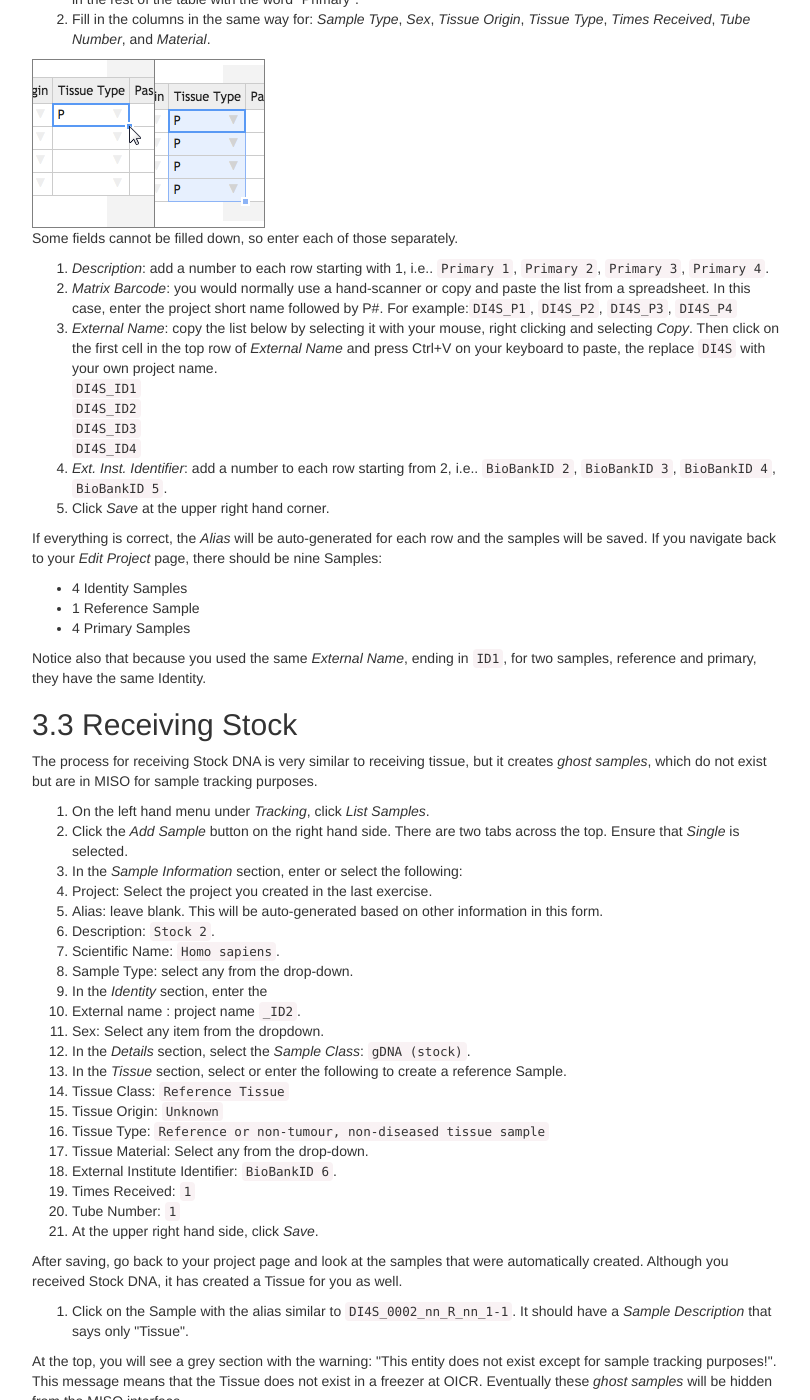
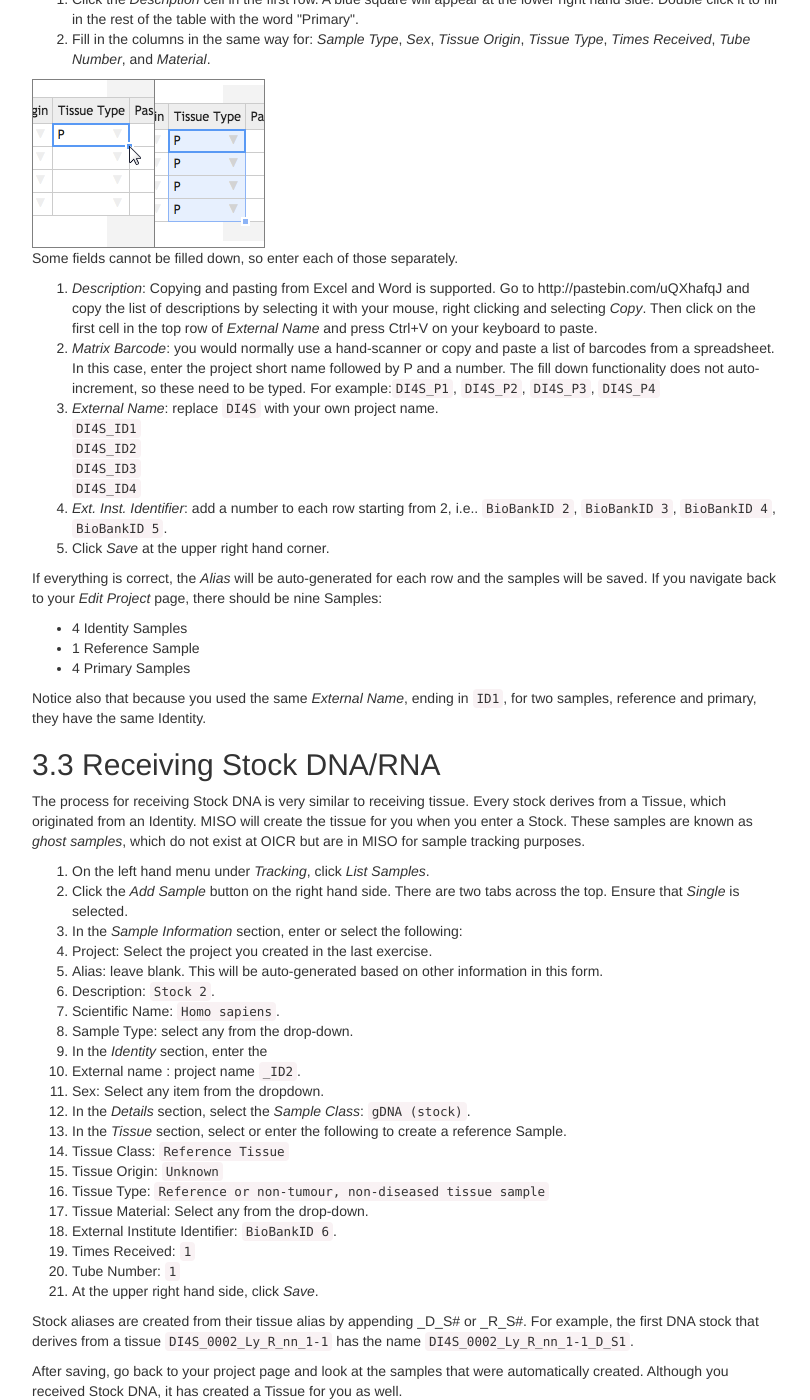
Before and after one commit to miso-lims/walkthroughs, a Jekyll site: the page built from 3-incoming.md, in a window 1280 px wide and 1400 px high, scrolled down 2346 px. Shown: the whole window, without its empty margins (233-1043 px from the left). Built offline with Jekyll 4.4.1, drawn with Linux system fonts in a browser that asks for light colours; some of the changed text lies outside the part shown.

Commit message:
some changes responding to training feedback

```diff
--- a/3-incoming.md
+++ b/3-incoming.md
@@ -49,9 +49,10 @@ across the top. Ensure that _Single_ is selected.
 information in this form.
   1. Description: `Reference 1`.
   1. Scientific Name: `Homo sapiens`.
-  1. Sample Type: select any from the drop-down.
+  1. Sample Type: select `Reference Tissue` from the drop-down.
 1. In the _Identity_ section, enter the
-  1. External name : project short name `_ID1` (_e.g._, `DI4S_ID1`). This is the individual number.
+  1. External name : project short name `_ID1` (_e.g._, `DI4S_ID1`). This is the
+individual number.
   1. Sex: Select any item from the dropdown.
 1. In the _Details_ section, select the _Sample Class_ `Reference Tissue`.
 1. In the _Tissue_ section, select or enter the following to create a reference Sample.
@@ -65,7 +66,8 @@ It may also be left blank.
 1. At the upper right hand side, click _Save_.
 
 Upon saving, a number of fields will be filled in, including the Alias. The
-Alias will be in the form DI4S\_0001\_Le\_R\_nn\_1-1: (Project Short
+Tissue
+Alias will be in the form DI4S\_0001\_Ly\_R\_nn\_1-1: (Project Short
 Name)\_(Individual ID)\_(Tissue Origin)\_(Tissue Type)\_(Passage number)\_(Times
 Received)\_(Tube Number). Passage number is only required for Xenografts and Cell
 lines. For more information about Sample nomenclature, see <a
@@ -101,7 +103,8 @@ following exercises.))
 You only created a single Sample but at least two are in this list: the
 Reference tissue as well as the Identity. The Identity sample was automatically
 created because you provided an _External name_ that had not been previously
-used in this Project. Other types of Samples are created automatically depending
+used in this Project, and has a name in the format (Project short
+name)\_(Individual number), e.g. DI4S_0001. Other types of Samples are created automatically depending
 on how you propagate them through to libraries. Some of them will be addressed
 in the following tutorials.
 
@@ -156,15 +159,16 @@ Origin_, _Tissue Type_, _Times Received_, _Tube Number_, and _Material_.
 
 Some fields cannot be filled down, so enter each of those separately.
 
-1. _Description_: add a number to each row starting with 1, i.e..
-`Primary 1`, `Primary 2`, `Primary 3`, `Primary 4`.
+1. _Description_: Copying and pasting from Excel and Word is supported. Go to
+http://pastebin.com/uQXhafqJ and copy the list of descriptions by selecting it
+with your mouse, right clicking and selecting _Copy_. Then click on the first
+cell in the top row of _External Name_ and press Ctrl+V on your keyboard to
+paste.
 1. _Matrix Barcode_: you would normally use a hand-scanner or
-copy and paste the list from a spreadsheet. In this case, enter the project
-short name followed by P#. For example:`DI4S_P1`, `DI4S_P2`, `DI4S_P3`, `DI4S_P4`
-1. _External Name_: copy the list below by selecting it with your mouse, right
-clicking and selecting _Copy_. Then click on the first cell in the top row of
-_External Name_ and press Ctrl+V on your keyboard to paste, the replace `DI4S`
-with your own project name.
+copy and paste a list of barcodes from a spreadsheet. In this case, enter the project
+short name followed by P and a number. The fill down functionality does not
+auto-increment, so these need to be typed. For example:`DI4S_P1`, `DI4S_P2`, `DI4S_P3`, `DI4S_P4`
+1. _External Name_:  replace `DI4S` with your own project name.
 <br/>`DI4S_ID1`<br/>`DI4S_ID2`<br/>`DI4S_ID3`<br/>`DI4S_ID4`
 1. _Ext. Inst. Identifier_: add a number to each row starting from 2, i.e..
 `BioBankID 2`, `BioBankID 3`, `BioBankID 4`, `BioBankID 5`.
@@ -181,11 +185,13 @@ there should be nine Samples:
 Notice also that because you used the same _External Name_, ending in `ID1`,
 for two samples, reference and primary, they have the same Identity.
 
-## 3.3 Receiving Stock
+## 3.3 Receiving Stock DNA/RNA
 
-The process for receiving Stock DNA is very similar to receiving tissue, but it
-creates _ghost samples_, which do not exist but are in MISO for sample tracking
-purposes.
+The process for receiving Stock DNA is very similar to receiving
+tissue. Every stock derives from a Tissue, which originated from an
+Identity. MISO will create the tissue for you when you enter a Stock. These
+samples are known as _ghost samples_, which do not exist at OICR but are in MISO
+for sample tracking purposes.
 
 1. On the left hand menu under _Tracking_, click _List Samples_.
 1. Click the _Add Sample_ button on the right hand side. There are two tabs
@@ -212,11 +218,15 @@ Sample.
   1. Tube Number: `1`
 1. At the upper right hand side, click _Save_.
 
+Stock aliases are created from their tissue alias by appending _D_S# or _R_S#.
+For example, the first DNA stock that derives from a tissue `DI4S_0002_Ly_R_nn_1-1` has
+the name `DI4S_0002_Ly_R_nn_1-1_D_S1`.
+
 After saving, go back to your project page and look at the samples that were
 automatically created. Although you received Stock DNA, it has created a Tissue
 for you as well.
 
-1. Click on the Sample with the alias similar to `DI4S_0002_nn_R_nn_1-1`. It
+1. Click on the Tissue  with the alias similar to `DI4S_0002_nn_R_nn_1-1`. It
 should have a _Sample Description_ that says only "Tissue".
 
 At the top, you will see a grey section with the warning: "This entity does not
```
Also changed, not shown: 2-projects.md (+5 -3 lines), 4-samples.md (+4 -3 lines), 6-libraries.md (+3 -1 lines).
